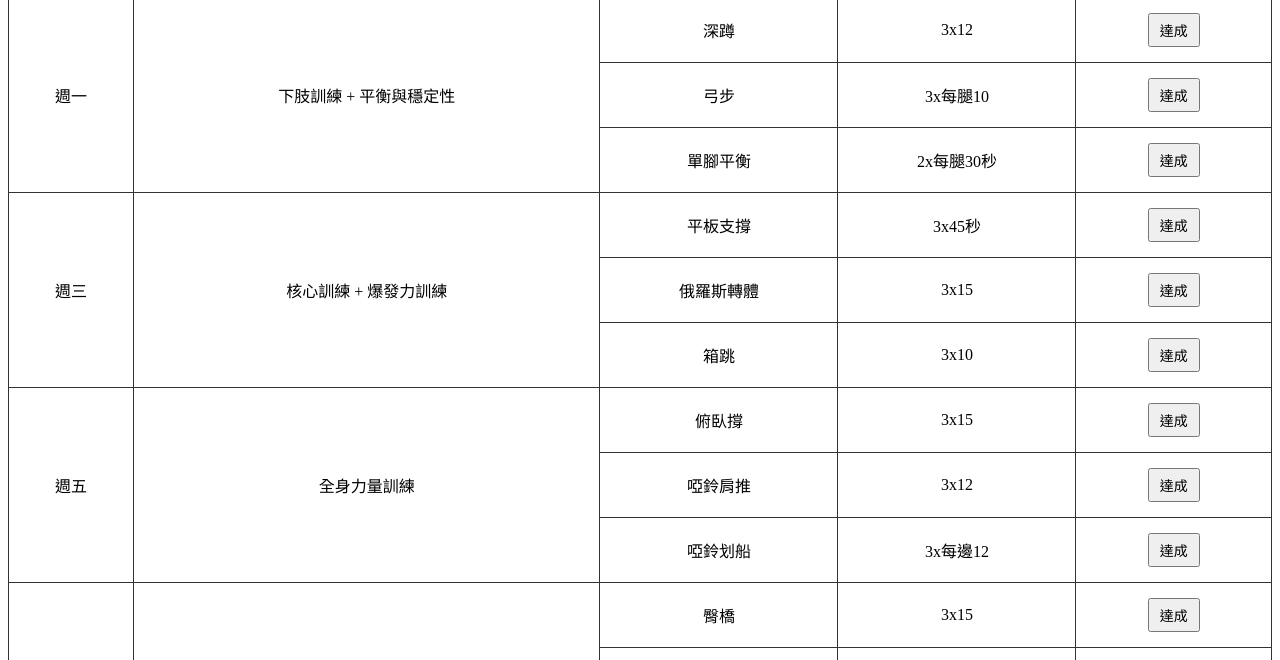
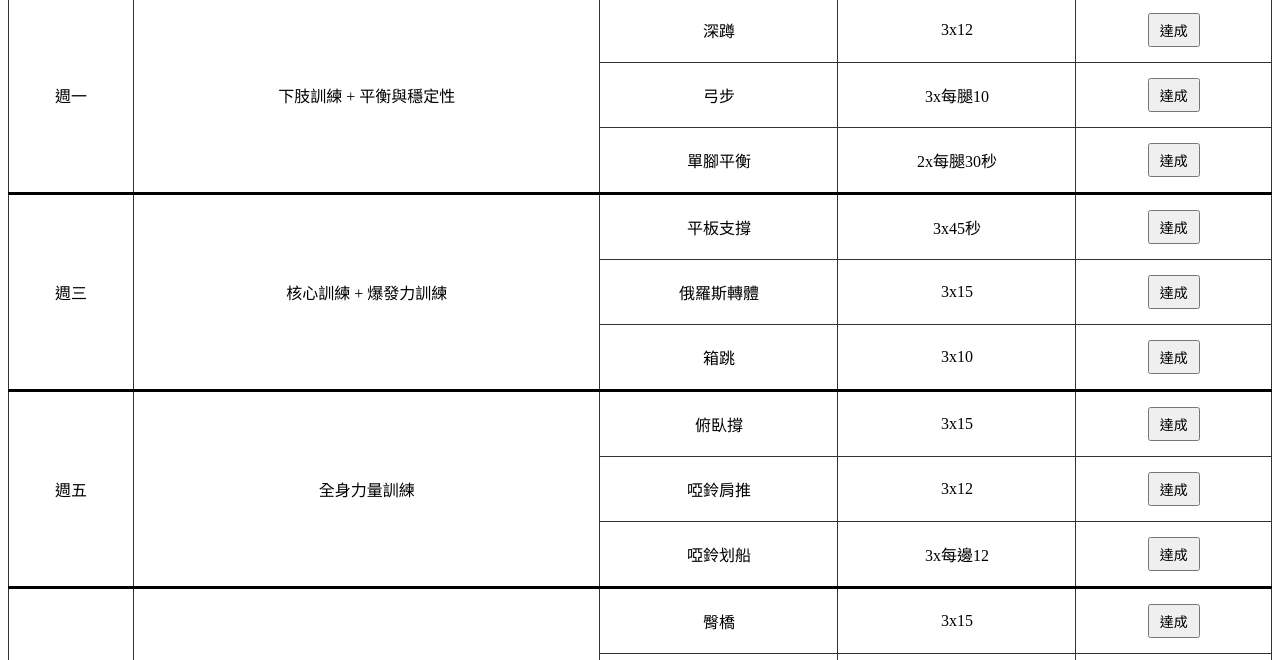
Before and after one commit to ricson5499/ricson5499.github.io, a plain HTML site: page training.html in a window 1280 px wide. Shown: the part 137-797 px from the top of the page. Drawn offline with Linux system fonts and the light colour scheme.

Commit message:
css update

```diff
--- a/training.html
+++ b/training.html
@@ -13,6 +13,10 @@
             border: 1px solid #333;
             padding: 10px;
             text-align: center;
+        }
+        td[rowspan='3'],
+        tr:nth-of-type(3n+3) td {
+            border-bottom:3px solid #000;
         }
         table td.completed {
             background-color: #d4edda;
```
